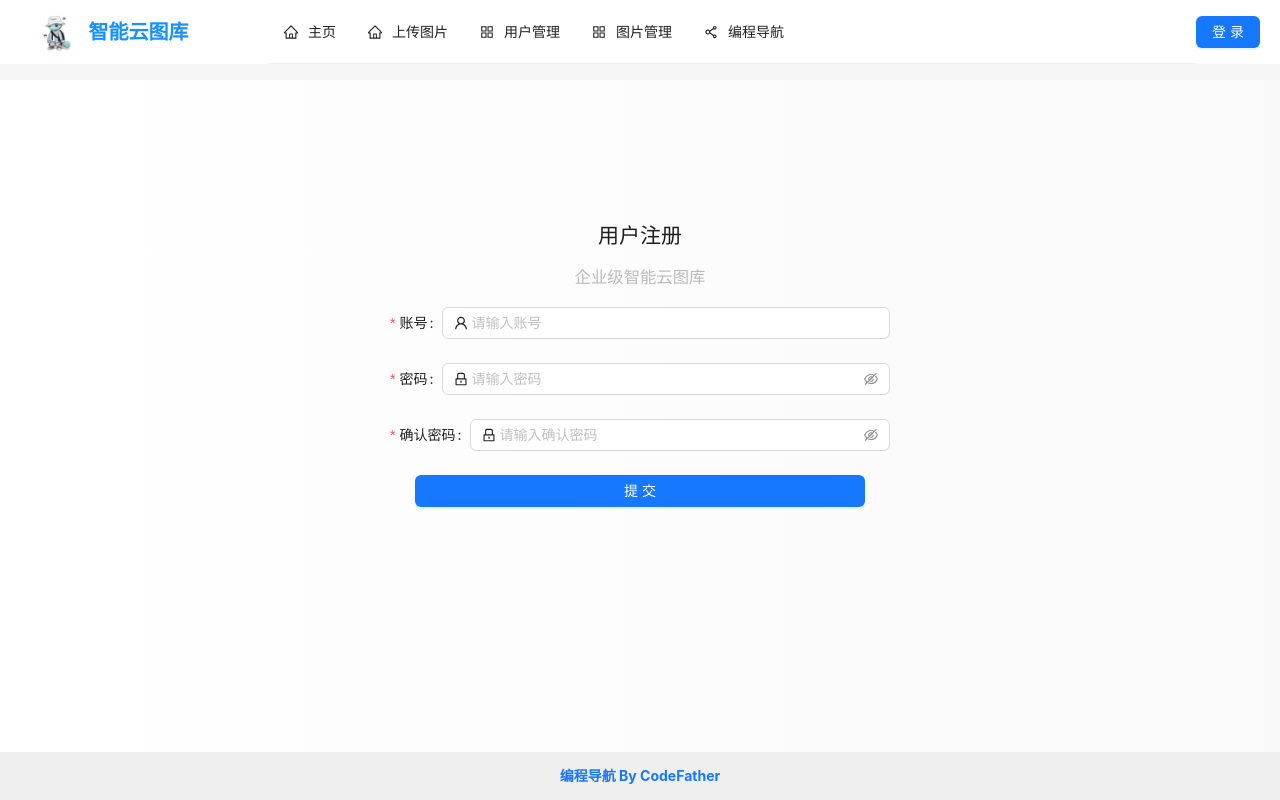
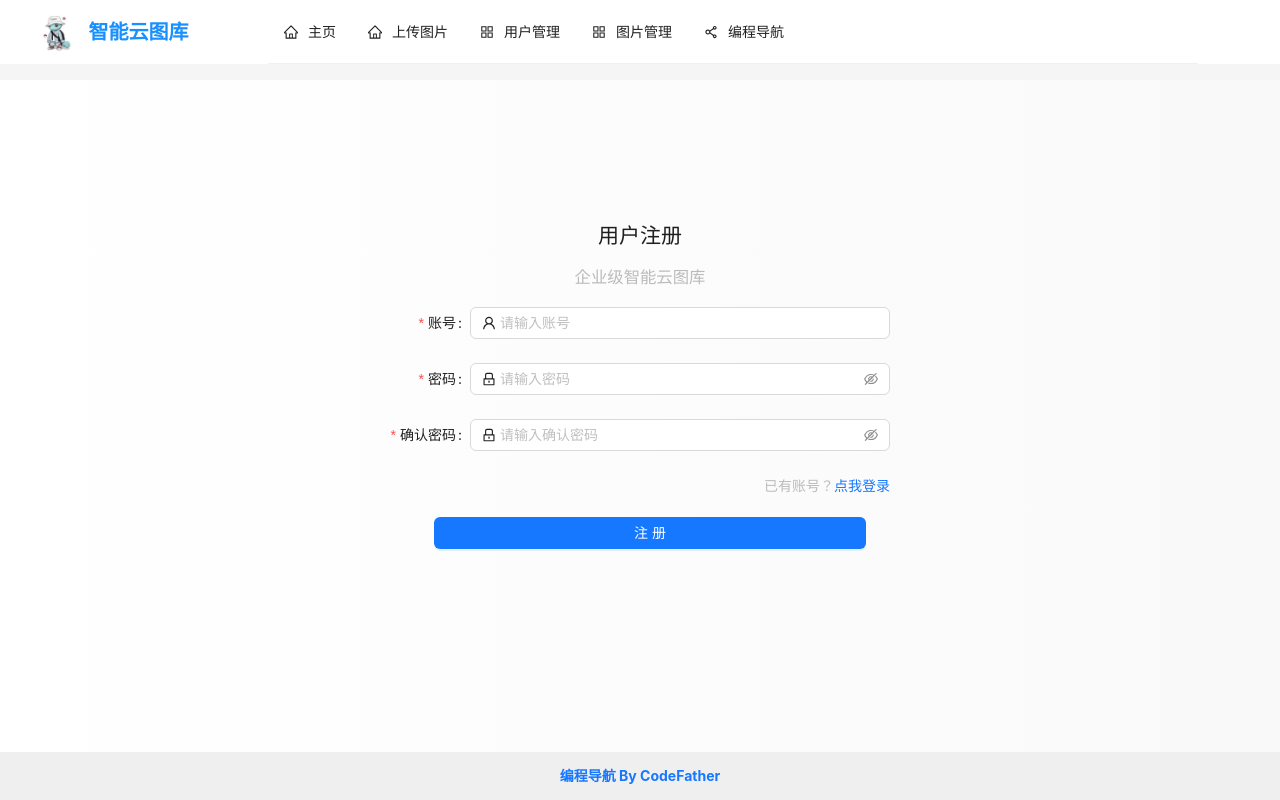
Before and after one commit to panyu-code/yu-picture-front, a Vue app: page /user/register in a window 1280 px wide. Built offline with nearby package versions, Linux system fonts and the light colour scheme.

Commit message:
feature:优化页面显示

```diff
--- a/src/components/global/GlobalHeaderComponent.vue
+++ b/src/components/global/GlobalHeaderComponent.vue
@@ -36,7 +36,7 @@
             </template>
           </a-dropdown>
         </div>
-        <a-button v-else type="primary" @click="toLogin">登录</a-button>
+        <a-button v-else-if="!isLoginOrRegisterPage" type="primary" @click="toLogin">登录</a-button>
       </a-col>
     </a-row>
     <a-drawer
@@ -84,6 +84,11 @@ const currentUser = computed(() => {
 })
 const loginFlag = computed(() => {
   return userStore.isLoggedIn
+})
+
+const isLoginOrRegisterPage = computed(() => {
+  const path = router.currentRoute.value.path
+  return path === '/user/login' || path === '/user/register'
 })
 
 const registerTime = computed(() => {
--- a/src/util/index.ts
+++ b/src/util/index.ts
@@ -21,7 +21,7 @@ export function downloadImage(url?: string, fileName?: string) {
   if (!url) {
     return
   }
-  saveAs(url, fileName)
+  saveAs(url)
 }
 
 export const startExpirationChecker = () => {
--- a/src/views/picture/PictureDetailView.vue
+++ b/src/views/picture/PictureDetailView.vue
@@ -140,7 +140,7 @@ const doDelete = () => {
           message.success('删除成功')
           router.back()
         } else {
-          message.error('删除失败!'+res.msg)
+          message.error('删除失败!' + res.msg)
         }
       })
     },
@@ -149,7 +149,7 @@ const doDelete = () => {
 
 // 处理下载
 const doDownload = () => {
-  downloadImage(picture.value.url, picture.value.name)
+  downloadImage(picture.value.url , picture.value.name)
 }
 
 onMounted(() => {
--- a/src/views/user/UserRegisterView.vue
+++ b/src/views/user/UserRegisterView.vue
@@ -50,12 +50,17 @@
           </template>
         </a-input-password>
       </a-form-item>
+      <div class="login">
+        <span class="tips">已有账号？</span>
+        <router-link to="/user/login">点我登录</router-link>
+      </div>
       <a-form-item class="submit">
-        <a-button style="width: 90%" type="primary" html-type="submit">提交</a-button>
+        <a-button style="width: 90%" type="primary" html-type="submit">注册</a-button>
       </a-form-item>
     </a-form>
   </div>
 </template>
+
 <script lang="ts" setup>
 import { onMounted, reactive } from 'vue'
 import { message } from 'ant-design-vue'
@@ -88,6 +93,7 @@ const fail = (errorInfo: any) => {
 
 onMounted(() => {})
 </script>
+
 <style scoped>
 #userRegisterView {
   max-width: 500px;
@@ -105,7 +111,22 @@ onMounted(() => {})
   color: #bbb;
 }
 
+#userRegisterView .login {
+  text-align: right;
+  margin-bottom: 20px;
+}
+
+#userRegisterView .tips {
+  color: #bbb;
+}
+
 #userRegisterView .submit {
   text-align: center;
+  padding-left: 20px;
+}
+
+#userRegisterView :deep(.ant-form-item-label) {
+  width: 80px;
+  text-align: right;
 }
 </style>
```
